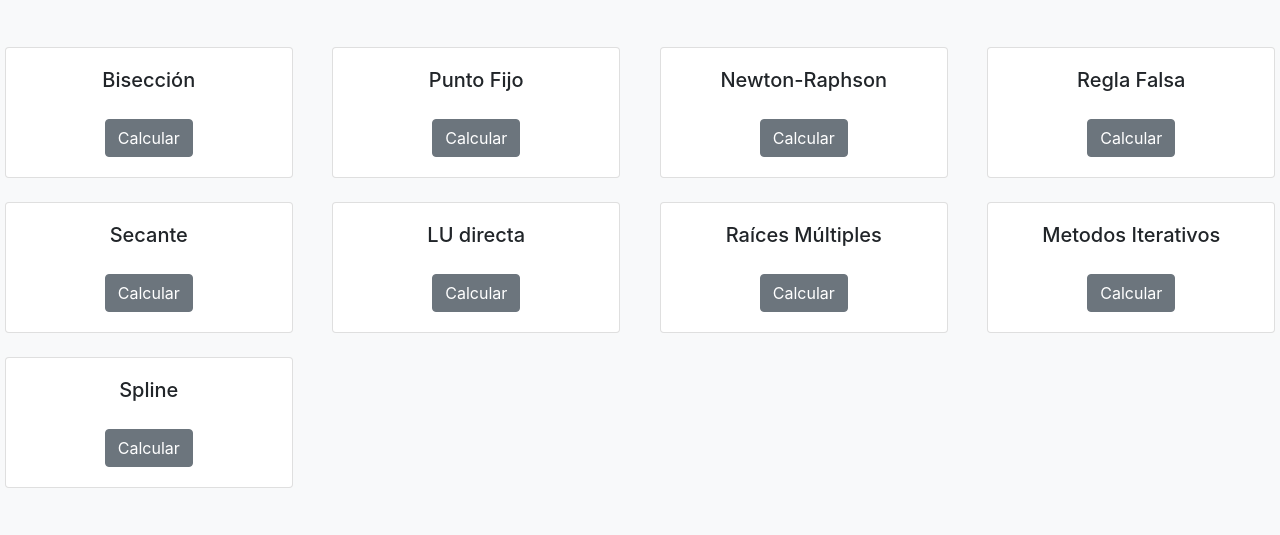
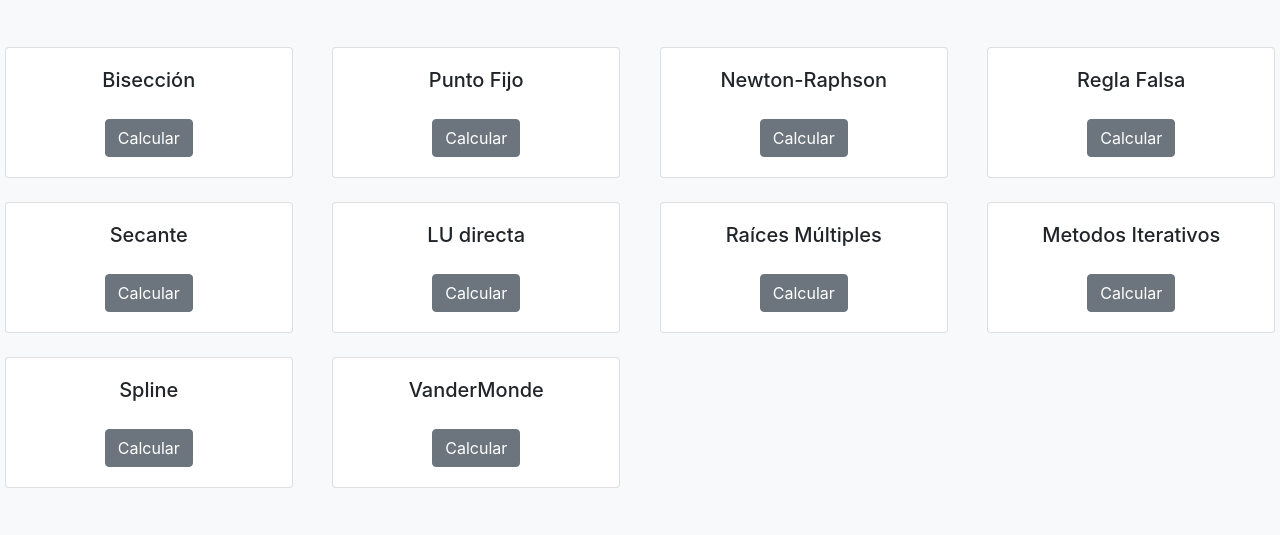
Before and after one commit to mmunozc/Analisis_Numerico, a Django app: page /menu in a window 1280 px wide. Shown: the part 57-592 px from the top of that part. Run offline with Django 3.2, Linux system fonts and the light colour scheme; the page is wider than the window, and the part outside it is not shown.

Commit message:
vandermonde añadido a menu

```diff
--- a/MethodSolver/app/templates/metodosMenu.html
+++ b/MethodSolver/app/templates/metodosMenu.html
@@ -78,6 +78,14 @@
                 </div>
             </div>
         </div>
+        <div class="col">
+            <div class="card" style="width: 18rem;">
+                <div class="card-body">
+                    <h5 class="card-title">VanderMonde</h5>
+                    <a href="/vandermonde" class="btn btn-secondary">Calcular</a>
+                </div>
+            </div>
+        </div>
 
 
     </div>
```
